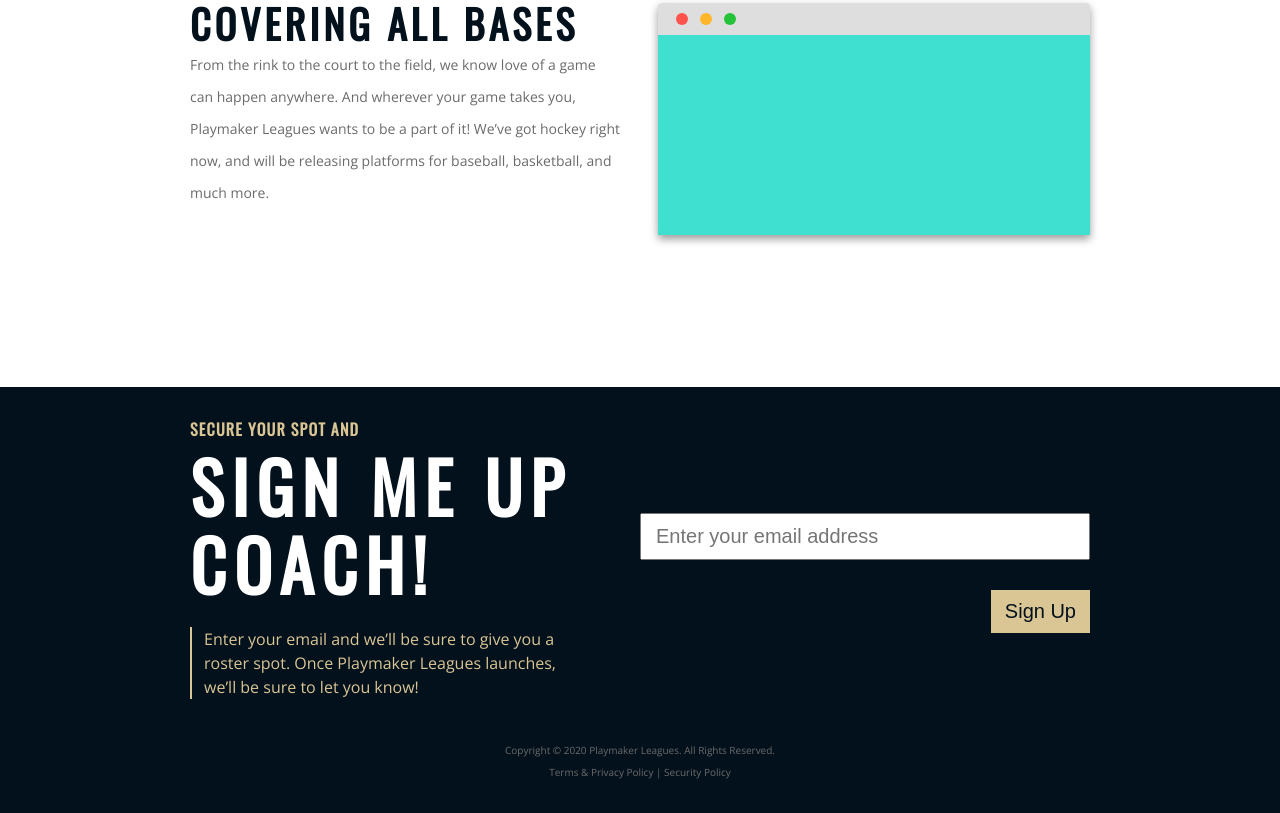
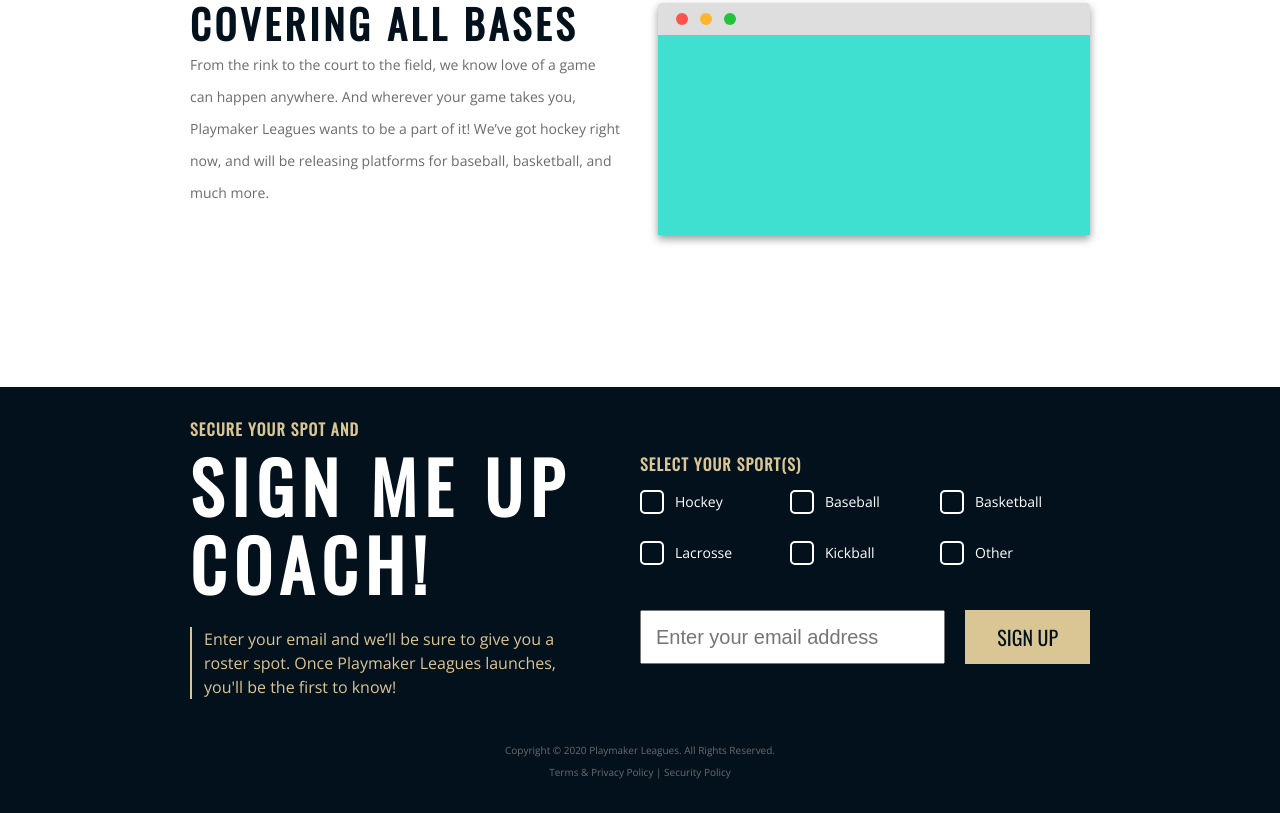
Before and after one commit to keithj0nes/playmakers-landing, a website: page index.html in a window 1280 px wide. Shown: the part 1701-2514 px from the top of the page. Drawn offline with nearby package versions, Linux system fonts and the light colour scheme.

Commit message:
add checkboxes to contact form

```diff
--- a/index.html
+++ b/index.html
@@ -6,14 +6,31 @@
     <link rel="stylesheet" href="./styles.css">
     <link href="https://fonts.googleapis.com/css2?family=Open+Sans&family=Oswald:wght@400&display=swap" rel="stylesheet">
     <title>Playmaker Leagues</title>
+
+
+    <!-- OpenGraph tags -->
+    <!-- <meta name="og:url" content={url} /> -->
+    <meta name="og:title" content="Playmaker Leagues" />
+    <meta name="og:description" content="Playmaker Leagues specializes in sports league management" />
+    <!-- <meta name="og:image" content={image} /> -->
+    <meta name="og:type" content="website" />
+    <!-- <meta name="fb:app_id" content={facebook.appId} /> -->
+    <!-- Twitter Card tags -->
+    <meta name="twitter:title" content="Playmaker Leagues" />
+    <meta name="twitter:description" ccontent="Playmaker Leagues specializes in sports league management"/>
+    <!-- <meta name="twitter:image" content={image} /> -->
+    <!-- <meta name="twitter:card" content="summary" /> -->
+    <!-- <meta
+        name="twitter:creator"
+        content={config.authorTwitterAccount ? config.authorTwitterAccount : ""}
+    /> -->
+
 </head>
 <body>
 
     <div class="master-container">
         <header>
             <div class="max-container">
-
-                <!-- <div class="logo"></div> -->
                 <h1>Playmaker<span>Leagues</span></h1>
             </div>
         </header>
@@ -108,11 +125,49 @@
                     <div>
                         <h3>Secure Your Spot And</h3>
                         <h1>Sign Me Up <br class="br-footer-h1"> Coach!</h1>
-                        <p>Enter your email and we’ll be sure to give you a roster spot. Once Playmaker Leagues launches, we’ll be sure to let you know!</p>
+                        <p>Enter your email and we’ll be sure to give you a roster spot. Once Playmaker Leagues launches, you'll be the first to know!</p>
                     </div>
-                    <form class="sign-me-up-input">
-                        <input type="text" placeholder="Enter your email address">
-                        <button>Sign Up</button>
+                    <form class="sign-me-up">
+
+                        <h3>Select your Sport(s)</h3>
+
+                        <div class="checkbox-field">
+                            <label class="checkbox-container">Hockey
+                                <input type="checkbox" id="hockey">
+                                <span class="checkmark"></span>
+                            </label>
+
+                            <label class="checkbox-container">Baseball
+                                <input type="checkbox" id="baseball">
+                                <span class="checkmark"></span>
+                            </label>
+
+                            <label class="checkbox-container">Basketball
+                                <input type="checkbox" id="basketball">
+                                <span class="checkmark"></span>
+                            </label>
+
+                            <label class="checkbox-container">Lacrosse
+                                <input type="checkbox" id="lacrosse">
+                                <span class="checkmark"></span>
+                            </label>
+
+                            <label class="checkbox-container">Kickball
+                                <input type="checkbox" id="kickball">
+                                <span class="checkmark"></span>
+                            </label>
+
+                            <label class="checkbox-container">Other
+                                <input type="checkbox" id="other">
+                                <span class="checkmark"></span>
+                            </label>
+                        </div>
+
+
+                        <div class="input-button">
+                            <input type="text" placeholder="Enter your email address">
+                            <button>Sign Up</button>
+                        </div>
                     </form>
                 </div>
 
--- a/styles.css
+++ b/styles.css
@@ -23,7 +23,7 @@
     text-transform: uppercase;
 }
 
-p, li {
+p, li, label {
     font-family: var(--main-font);
 }
 
@@ -90,7 +90,7 @@
 }
 
 .hero h3, footer h3 {
-    font-size: 12px;
+    font-size: 14px;
     letter-spacing: 1.2px;
     color: var(--gold);
 }
@@ -167,7 +167,8 @@
     padding: 10px 14px;
     width: 100%;
     font-size: 12px;
-    margin: 30px 0;
+    /* margin: 30px 0; */
+    margin-bottom: 20px;
 }
 
 footer .copy {
@@ -188,6 +189,9 @@
     background: var(--gold);
     color: var(--black);
     cursor: pointer;
+    width: 100%;
+    font-family: var(--heading-font);
+    text-transform: uppercase;
 }
 
 footer button:hover {
@@ -275,6 +279,101 @@
 
 
 
+
+.checkbox-field {
+    padding: 16px 0;
+    display: flex;
+    flex-wrap: wrap;
+}
+
+
+footer form.sign-me-up {
+    /* background: teal; */
+    padding: 20px 0;
+}
+
+
+    /*****
+        CHECKBOXES
+    *****/
+
+
+.checkbox-container {
+    color: var(--white);
+    display: flex;
+    flex: 1;
+    position: relative;
+    padding-left: 35px;
+    margin-bottom: 12px;
+    cursor: pointer;
+    font-size: 14px;
+    /* font-size: 22px; */
+    -webkit-user-select: none;
+    -moz-user-select: none;
+    -ms-user-select: none;
+    user-select: none;
+    padding-right: 32px;
+    padding-bottom: 20px;
+}
+
+/* Hide the browser's default checkbox */
+.checkbox-container input {
+    position: absolute;
+    opacity: 0;
+    cursor: pointer;
+    height: 0;
+    width: 0;
+}
+
+/* Create a custom checkbox */
+.checkmark {
+    position: absolute;
+    top: 0;
+    left: 0;
+    height: 24px;
+    width: 24px;
+    /* background-color: #eee; */
+    border: 2px solid var(--white);
+    border-radius: 5px;
+    margin-top: -2px;
+  }
+
+/* On mouse-over, add a grey background color */
+.checkbox-container:hover input ~ .checkmark {
+    /* background-color: #ccc; */
+    background-color: var(--teal);
+
+  }
+
+  /* When the checkbox is checked, add a blue background */
+  .checkbox-container input:checked ~ .checkmark {
+    background-color: var(--teal);
+  }
+
+  /* Create the checkmark/indicator (hidden when not checked) */
+  .checkmark:after {
+    content: "";
+    position: absolute;
+    display: none;
+  }
+
+  /* Show the checkmark when checked */
+  .checkbox-container input:checked ~ .checkmark:after {
+    display: block;
+  }
+
+  /* Style the checkmark/indicator */
+  .checkbox-container .checkmark:after {
+    left: 6px;
+    top: 2px;
+    width: 5px;
+    height: 10px;
+    border: solid white;
+    border-width: 0 3px 3px 0;
+    -webkit-transform: rotate(45deg);
+    -ms-transform: rotate(45deg);
+    transform: rotate(45deg);
+  }
 
 
 
@@ -427,16 +526,25 @@
         padding: 10px 14px;
         width: 100%;
         font-size: 20px;
-        margin: 30px 0;
+        /* margin: 30px 0; */
+        margin: 0;
+    }
+
+    footer .input-button {
+        display: flex;
     }
 
 
     footer button {
         align-self: flex-end;
         font-size: 20px;
+        padding: 12px 10px;
+        width: 40%;
+        margin-left: 20px;
     }
 
-    footer .sign-me-up-input {
+    footer form.sign-me-up {
+        padding: 0;
         display: flex;
         align-self: center;
         flex-direction: column;
@@ -448,8 +556,6 @@
         max-width: 100%;
     }
 
-
-
     .br-footer-h1 {
         display: block;
     }
```
